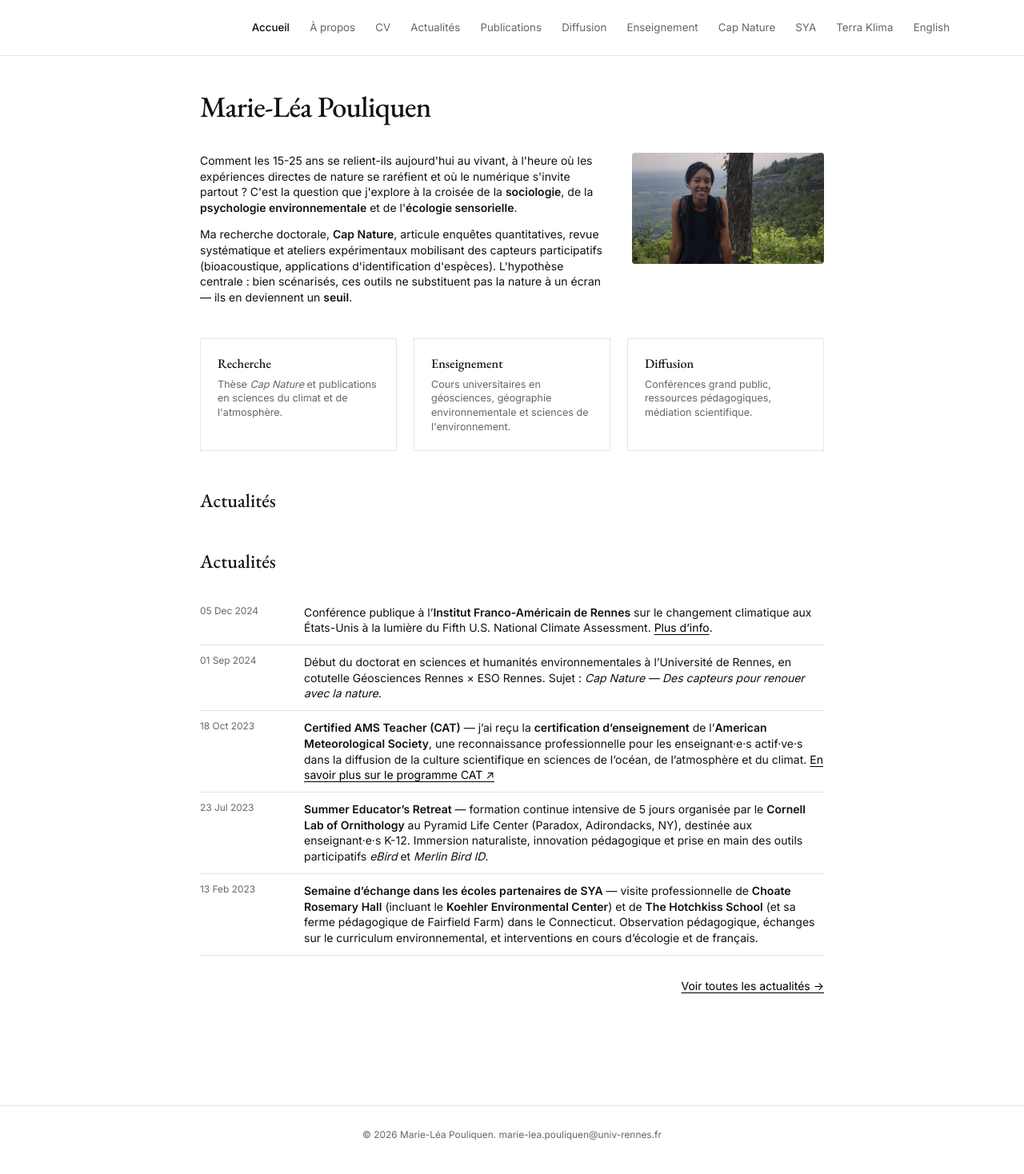
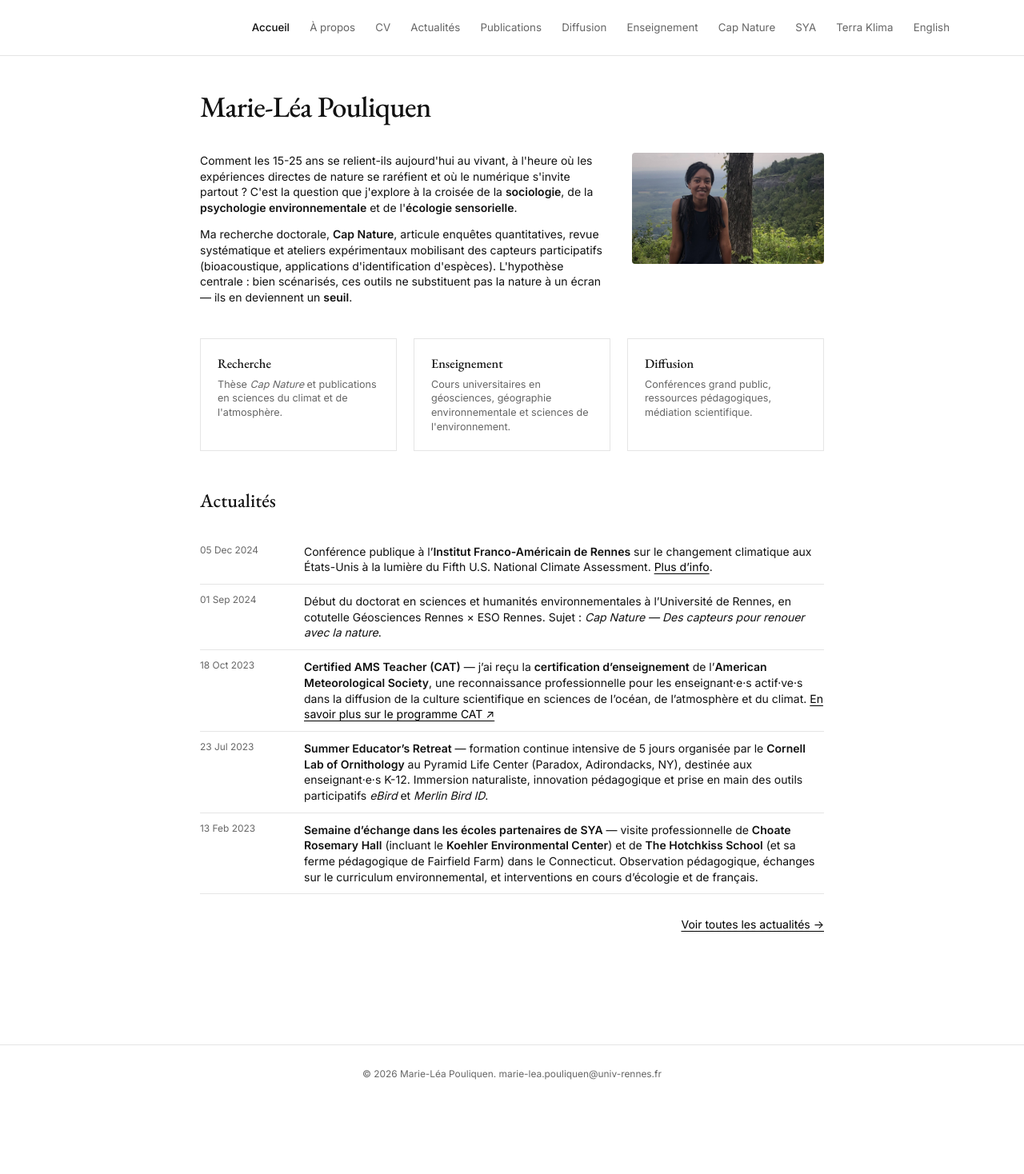
Before and after one commit to marieleapouliquen/marieleapouliquen.github.io, a Jekyll site: the page built from _pages/index.md, in a window 1280 px wide. Shown: the whole page at 80% size. Built offline with Jekyll 4.4.1, drawn with Linux system fonts in a browser that asks for light colours; after the commit the page ends 1392 px from its top, so only the background shows below that.

Commit message:
Update index.md

```diff
--- a/_pages/index.md
+++ b/_pages/index.md
@@ -30,8 +30,6 @@ description: Marie-Léa Pouliquen — Doctorante en sciences et humanités envir
 
 ## Actualités
 
-## Actualités
-
 <table class="news-table">
 {% assign sorted_news = site.news | sort: 'date' | reverse %}
 {% for item in sorted_news limit:5 %}
```
